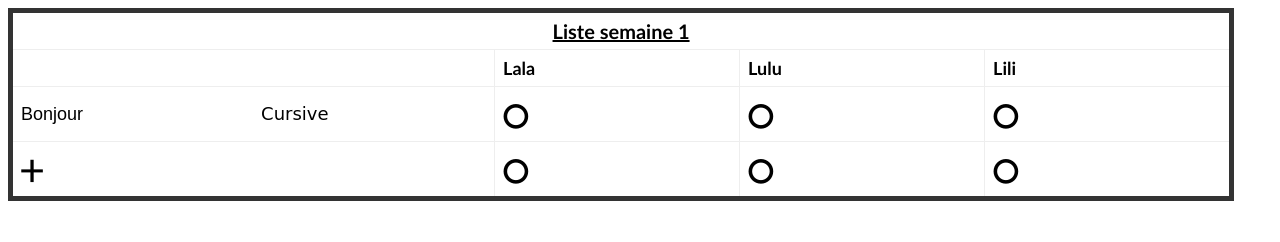
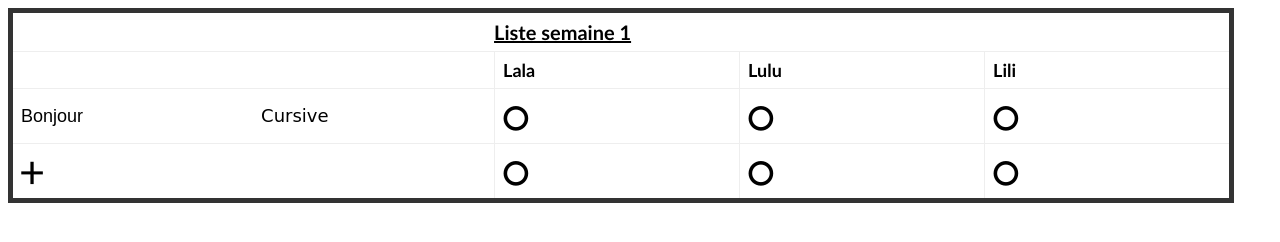
Before and after one commit to Valouleloup/LilouDictee, a plain HTML site: page index.html in a window 1280 px wide. Drawn offline with Linux system fonts and the light colour scheme; a web font is replaced by a local one.

Commit message:
Update index.html

```diff
--- a/index.html
+++ b/index.html
@@ -52,7 +52,7 @@
         <table>
             <thead>
                 <tr style="text-align: center;">
-                    <th style="text-align: center;font-size:20px;text-decoration: underline;" colspan="4">Liste semaine 1</th>
+                    <th style="text-align: center;" colspan="4"><input type="text" value="Liste semaine 1" style="font-size:20px;text-decoration: underline;"></th>
                 </tr>
                 <tr>
                     <th></th>
```
